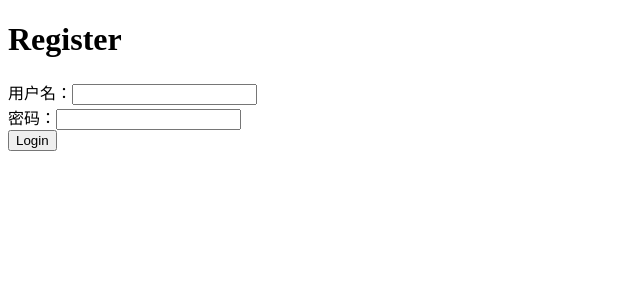
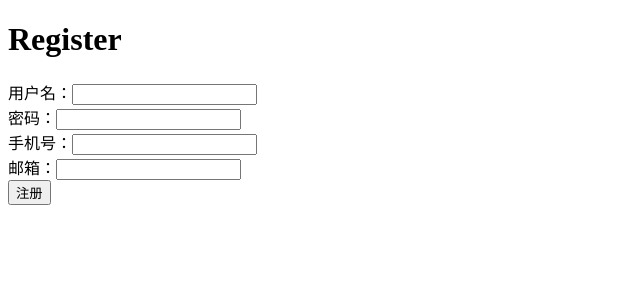
Before and after one commit to Eternityyyyyt/SE-front, a Next.js app: page /register in a window 1280 px wide. Shown: the top 300 px of the page, without its empty margins (0-640 px from the left). Built offline with nearby package versions, Linux system fonts and the light colour scheme.

Commit message:
fix: register

```diff
--- a/src/pages/login.tsx
+++ b/src/pages/login.tsx
@@ -37,7 +37,7 @@ const LoginPage = () => {
       <label htmlFor="password">密码：</label>
       <input type="password" id="password" value={password} onChange={e => setPassword(e.target.value)}></input>
       </div>
-      <button onClick={handleLogin}>Login</button>
+      <button onClick={handleLogin}>登录</button>
     </div>
   );
 
--- a/src/pages/register.tsx
+++ b/src/pages/register.tsx
@@ -4,17 +4,25 @@ import { useRouter } from "next/router";
 const RegisterPage = () => {
     const [username, setUsername] = useState('');
     const [password, setPassword] = useState('');
+    const [phoneNumber, setPhoneNumber] = useState('');
+    const [email, setEmail] = useState('');
     const router = useRouter();
 
     const handleRegister = async () => {
-        try {   // 使用Fetch API向指定URL发送POST请求
-            const response = await fetch('/api/register', {  // 转发到next.config.mjs中转发
+        if (!username || !password || !email || !phoneNumber) {
+            alert("请填写所有必填信息。");
+            return;
+        }
+
+        try {
+            const response = await fetch('/api/register', {
                 method: 'POST',
                 headers: {
-                'Content-Type':'application/json' // 设置请求头信息，指定了请求体的数据类型为JSON格式
+                    'Content-Type': 'application/json'
                 },
-              body: JSON.stringify({username, password})
+                body: JSON.stringify({username, password, phoneNumber, email})
             });
+
             if(response.ok) {
                 router.push('/login');
             } else {
@@ -25,7 +33,6 @@ const RegisterPage = () => {
         catch(error) {
             console.error('Error during Registration:', error);
         }
-
     };
 
     return (
@@ -39,7 +46,17 @@ const RegisterPage = () => {
                 <label htmlFor="password">密码：</label>
                 <input type="password" id="password" value={password} onChange={e => setPassword(e.target.value)}></input>
             </div>
-            <button onClick={handleRegister}>Login</button>
+            <div>
+                <label htmlFor="phoneNumber">手机号：</label>
+                <input type="tel" id="phoneNumber" value={phoneNumber} onChange={e => setPhoneNumber(e.target.value)}></input>
+            </div>
+            <div>
+                <label htmlFor="email">邮箱：</label>
+                <input type="email" id="email" value={email} onChange={e => setEmail(e.target.value)}></input>
+            </div>
+            <div>
+                <button onClick={handleRegister}>注册</button>
+            </div>
         </div>
     );
 };
```
Lines whose indentation alone changed are shown as unchanged.
